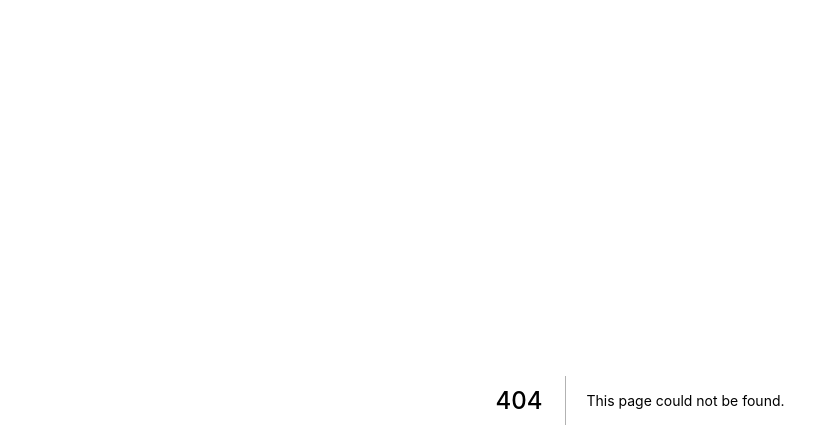
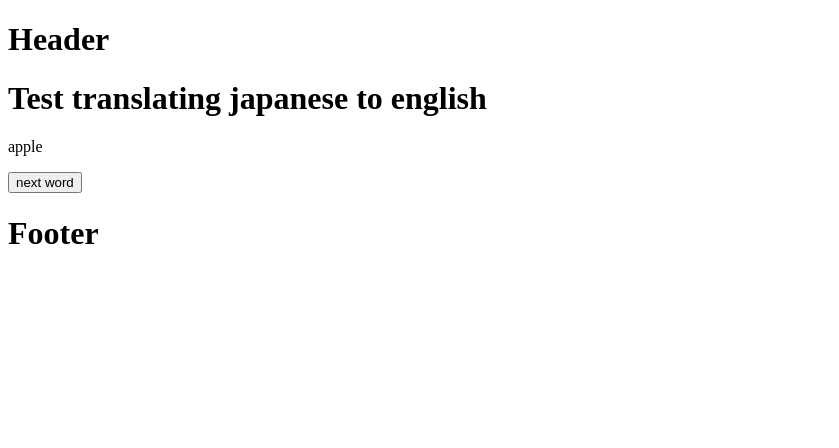
Before and after one commit to shinya-ml/english_learn, a Next.js app: page /japanese_to_english_test in a window 1280 px wide. Before the commit this address had no page. Shown: the top 448 px of the page, without its empty margins (0-839 px from the left). Built offline with nearby package versions, Linux system fonts and the light colour scheme.

Commit message:
ランダムにstoreにある英単語表示, ボタンを押したら選び直し

```diff
--- a/components/Buttons.js
+++ b/components/Buttons.js
@@ -1,9 +1,13 @@
 import React from 'react';
+import Link from 'next/link';
 
 export const Buttons = () => {
   return (
     <div>
       <button>Button</button>
+      <Link href="/japanese_to_english_test">
+        <button>Test: Ja to En</button>
+      </Link>
     </div>
   );
 };
--- /dev/null
+++ b/components/JapaneseToEnglishTest.js
@@ -0,0 +1,24 @@
+import React from 'react';
+import { useState, useEffect } from 'react';
+import { useSelector } from 'react-redux';
+
+export const JapaneseToEnglishTest = () => {
+  const wordList = useSelector((state) => state.word.wordList);
+  const [showEnWord, setShowEnWord] = useState(wordList[0].word);
+  const getRandomInt = (min, max) => {
+    min = Math.ceil(min);
+    max = Math.floor(max);
+    return Math.floor(Math.random() * (max - min)) + min;
+  };
+  const selectNextWord = () => {
+    const selectedIndex = getRandomInt(0, wordList.length);
+    setShowEnWord(wordList[selectedIndex].word);
+  };
+  return (
+    <div>
+      <h1>Test translating japanese to english</h1>
+      <p>{showEnWord}</p>
+      <button onClick={selectNextWord}>next word</button>
+    </div>
+  );
+};
--- /dev/null
+++ b/pages/japanese_to_english_test.js
@@ -0,0 +1,17 @@
+import React, { Component } from 'react';
+import { Header } from '../components/Header';
+import { Footer } from '../components/Footer';
+import { JapaneseToEnglishTest } from '../components/JapaneseToEnglishTest';
+
+class JapaneseToEnglishTestPage extends Component {
+  render() {
+    return (
+      <div>
+        <Header />
+        <JapaneseToEnglishTest />
+        <Footer />
+      </div>
+    );
+  }
+}
+export default JapaneseToEnglishTestPage;
```
Also changed, not shown: pages/index.js (+3 -4 lines).
